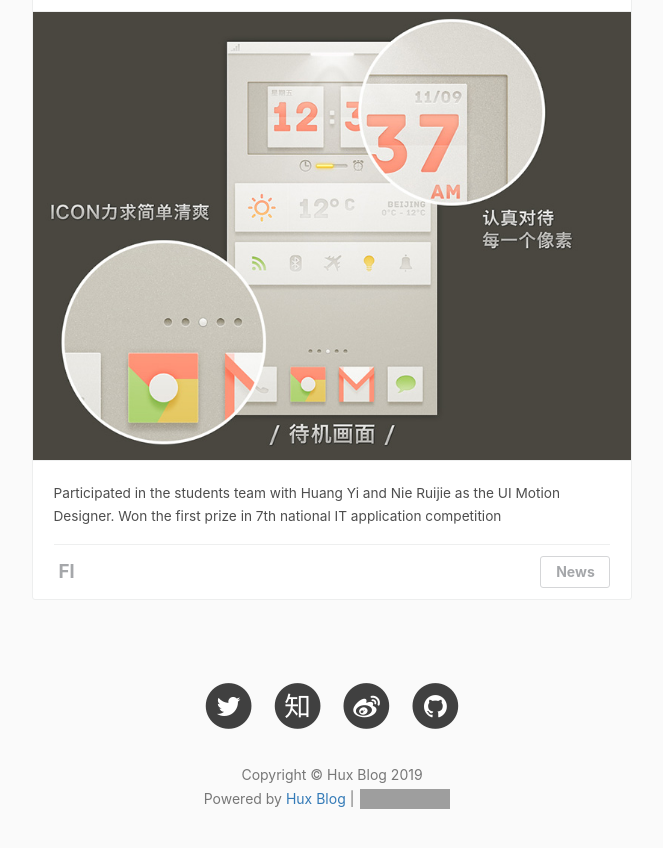
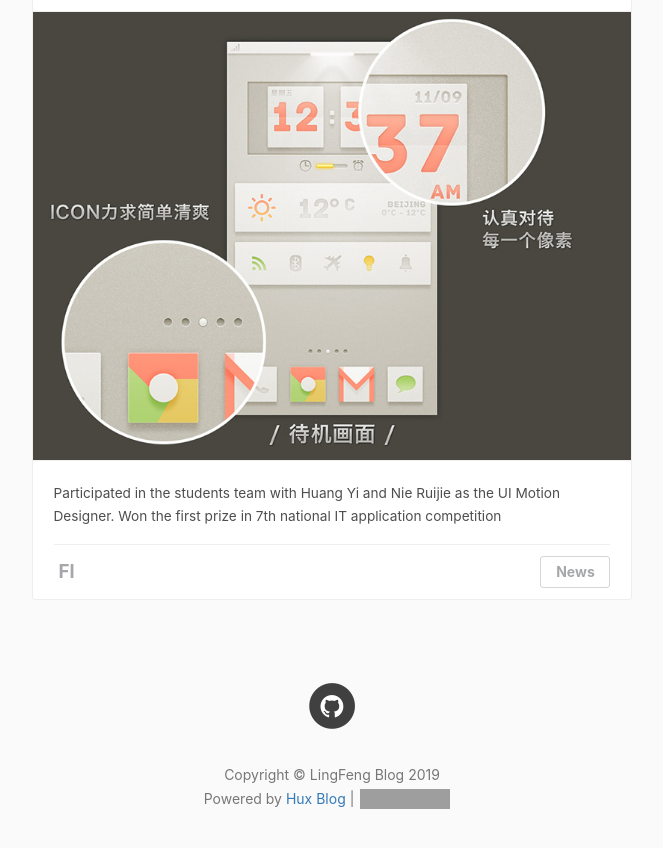
Before and after one commit to hankrose/hankrose.github.io, a Jekyll site: the page built from portfolio/index.html, in a window 1280 px wide and 900 px high, scrolled down 5310 px. Shown: the top 848 px of the window, without its empty margins (308-971 px from the left). Built offline with Jekyll 4.4.1, drawn with Linux system fonts in a browser that asks for light colours; nearby versions of some CDN libraries; comment, search, counter and statistics services are not loaded; some of the changed text lies outside the part shown; grey boxes are pictures that could not be loaded.

Commit message:
update by lingfeng

```diff
--- a/CNAME
+++ b/CNAME
@@ -1 +1 @@
-huangxuan.me
+lingfeng.cn
--- a/_config.yml
+++ b/_config.yml
@@ -1,11 +1,11 @@
 # Site settings
-title: Hux Blog
-SEOTitle: 黄玄的博客 | Hux Blog
+title: LingFeng Blog
+SEOTitle: 凌峰的博客 | LingFeng Blog
 header-img: img/home-bg.jpg
-email: huxpro@gmail.com
-description: "关于程序与设计、黑客与画家 | 黄玄，Web & Mobile Lover，Software Engineer，UX Designer | 这里是 @Hux黄玄 的个人博客，与你一起发现更大的世界。"
-keyword: "黄玄, Hux黄玄, Hux, 鬼栈, huxpro, @huxpro, 黄玄的博客, Hux Blog, 博客, 个人网站, 互联网, Web, JavaScript, 前端, 设计"
-url: "https://huangxuan.me"              # your host, for absolute URL
+email: 1036079179@qq.com
+description: "关于程序与设计、黑客与画家 | 凌峰玄，Web & Mobile Lover，Software Engineer，UX Designer | 这里是 @LingFeng凌峰 的个人博客，与你一起发现更大的世界。"
+keyword: "凌峰, LingFeng凌峰, LingFeng,凌峰的博客, LingFeng Blog, 博客, 个人网站, 互联网, Web, Java, 后端, 架构"
+url: "https://lingfeng.cn"              # your host, for absolute URL
 baseurl: ""                             # for example, '/blog' if your blog hosted on 'host/blog'
 
 # Publish posts or collection documents with a future date.
@@ -13,10 +13,10 @@ future: true
 
 # SNS settings
 RSS: false
-weibo_username:     huxpro
-zhihu_username:     huxpro
-github_username:    huxpro
-twitter_username:   huxpro
+#weibo_username:     LingFeng
+#zhihu_username:     LingFeng
+github_username:    hankrose
+#twitter_username:   huxpro
 #facebook_username:  huxpro
 #linkedin_username:  firstname-lastname-idxxxx
 
@@ -72,14 +72,14 @@ netease_comment: false
 
 # Google Analytics
 ga_track_id: 'UA-49627206-1'            # Format: UA-xxxxxx-xx
-ga_domain: huangxuan.me
+ga_domain: lingfeng.cn
 
 
 
 # Sidebar settings
 sidebar: true                           # whether or not using Sidebar.
 sidebar-about-description: "For the next quantum leap<br>离开世界之前，一切都是过程"
-sidebar-avatar: /img/avatar-hux-ny.jpg      # use absolute URL, seeing it's used in both `/` and `/about/`
+sidebar-avatar: /img/avatar-lingfeng-ny.jpg      # use absolute URL, seeing it's used in both `/` and `/about/`
 
 
 
--- a/portfolio/index.html
+++ b/portfolio/index.html
@@ -9,15 +9,15 @@ layout: default
 		<meta charset="UTF-8" />
 		<meta http-equiv="X-UA-Compatible" content="IE=edge,chrome=1">
 		<meta name="viewport" content="width=device-width, initial-scale=1.0">
-		<title>Hux - Timeline</title>
+		<title>LingFeng - Timeline</title>
 		<link rel="stylesheet" type="text/css" href="css/timeline.css" />
 		<script src="js/modernizr.custom.js"></script>
 	</head>
 	<body>
 		<div class="container" style="margin:0;padding:0;width:100%;">
 			<header>
-				<img width="175" height="175" style="border-radius:50%;" src="/img/avatar-hux-ny.jpg">
-				<h1>Hux</h1>
+				<img width="175" height="175" style="border-radius:50%;" src="/img/avatar-LingFeng-ny.jpg">
+				<h1>LingFeng</h1>
 			</header>
 			<div class="main">
 				<ul class="cbp_tmtimeline">
@@ -124,7 +124,7 @@ layout: default
 									<span class="fa fa-css3"></span>
 									<span><b>JS</b></span>
 									<span class="i-jquery"></span>
-									<span class="link"><a target="_blank" href="https://github.com/Huxpro/jquery.HSlider">Github</a></span>
+									<span class="link"><a target="_blank" href="https://github.com/LingFengpro/jquery.HSlider">Github</a></span>
 								</li>
 							</ul>
 						</div>
```
Also changed, not shown: img/avatar-lingfeng-ny.jpg (added).
